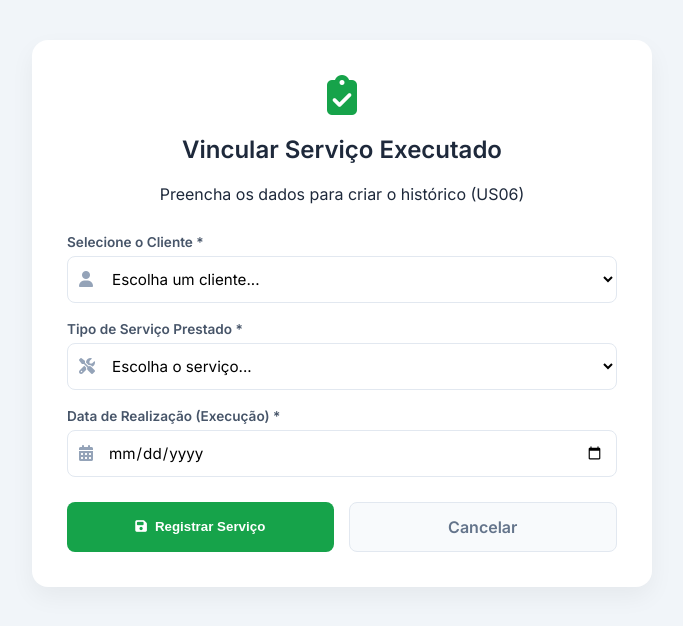
After one commit to FabricioGMV/Sistema-de-Gest-o-CRM, a Flask app: page /servicos/novo in a window 1280 px wide. The commit adds this page. Shown: the top 626 px of the page, without its empty margins (298-981 px from the left). Run offline with Flask 3, Linux system fonts and the light colour scheme.

Commit message:
concluindo US06 com calculo de vencimento e historico de servicos

```diff
--- a/app.py
+++ b/app.py
@@ -7,7 +7,12 @@ app = Flask(__name__)
 app.secret_key = "chave_mestra"
 
 # 1. Configuração de conexão com o SQL Server
-app.config['SQLALCHEMY_DATABASE_URI'] = r'mssql+pyodbc://.\SQLEXPRESS/crm_faculdade?driver=ODBC+Driver+17+for+SQL+Server&trusted_connection=yes&Encrypt=no&TrustServerCertificate=yes'
+# Comente (coloque um # na frente) ou apague a linha do SQL Server:
+# app.config['SQLALCHEMY_DATABASE_URI'] = r'mssql+pyodbc://.\SQLEXPRESS/crm_faculdade...'
+
+# E adicione esta linha nova do SQLite:
+app.config['SQLALCHEMY_DATABASE_URI'] = 'sqlite:///banco_crm.db'
+
 app.config['SQLALCHEMY_TRACK_MODIFICATIONS'] = False
 
 # 2. Configuração de conexão com o MySQL
--- /dev/null
+++ b/templates/form_servico.html
@@ -0,0 +1,88 @@
+<!DOCTYPE html>
+<html lang="pt-br">
+<head>
+    <meta charset="UTF-8">
+    <meta name="viewport" content="width=device-width, initial-scale=1.0">
+    <title>CRM | Vincular Serviço</title>
+    <link href="https://fonts.googleapis.com/css2?family=Inter:wght@400;600&display=swap" rel="stylesheet">
+    <link rel="stylesheet" href="https://cdnjs.cloudflare.com/ajax/libs/font-awesome/6.4.0/css/all.min.css">
+    <style>
+        :root { --primary: #16a34a; --bg: #f1f5f9; --text: #1e293b; --border: #e2e8f0; }
+        body { font-family: 'Inter', sans-serif; background-color: var(--bg); color: var(--text); display: flex; justify-content: center; padding: 40px 20px; margin: 0; }
+        .card { background: white; width: 100%; max-width: 550px; padding: 35px; border-radius: 16px; box-shadow: 0 10px 25px rgba(0,0,0,0.05); }
+        .header { text-align: center; margin-bottom: 30px; }
+        .header i { font-size: 2.5rem; color: var(--primary); }
+        .form-group { margin-bottom: 18px; display: flex; flex-direction: column; }
+        label { font-weight: 600; font-size: 0.85rem; margin-bottom: 6px; color: #475569; }
+        .input-box { position: relative; display: flex; align-items: center; }
+        .input-box i { position: absolute; left: 12px; color: #94a3b8; }
+        input, select { width: 100%; padding: 12px 12px 12px 40px; border: 1.5px solid var(--border); border-radius: 8px; font-size: 0.95rem; outline: none; transition: 0.3s; box-sizing: border-box; font-family: inherit; background-color: white; }
+        input:focus, select:focus { border-color: var(--primary); box-shadow: 0 0 0 4px rgba(22, 163, 74, 0.1); }
+        .btn-group { display: flex; gap: 15px; margin-top: 25px; }
+        .btn { flex: 1; padding: 14px; border-radius: 8px; border: none; font-weight: 600; cursor: pointer; text-decoration: none; text-align: center; display: flex; align-items: center; justify-content: center; gap: 8px; }
+        .btn-save { background: var(--primary); color: white; }
+        .btn-cancel { background: #f8fafc; color: #64748b; border: 1.5px solid var(--border); }
+        .flash-error { background: #fee2e2; color: #991b1b; padding: 12px 16px; border-radius: 8px; margin-bottom: 16px; }
+    </style>
+</head>
+<body>
+
+<div class="card">
+    <div class="header">
+        <i class="fas fa-clipboard-check"></i>
+        <h2>Vincular Serviço Executado</h2>
+        <p>Preencha os dados para criar o histórico (US06)</p>
+    </div>
+
+    {% with messages = get_flashed_messages(with_categories=true) %}
+        {% for category, message in messages %}
+            <div class="flash-{{ category }}">{{ message }}</div>
+        {% endfor %}
+    {% endwith %}
+
+    <form method="POST">
+        <div class="form-group">
+            <label>Selecione o Cliente *</label>
+            <div class="input-box">
+                <i class="fas fa-user"></i>
+                <select name="cliente_id" required>
+                    <option value="" disabled selected>Escolha um cliente...</option>
+                    {% for cliente in clientes %}
+                        <option value="{{ cliente.id }}">{{ cliente.nome }} (CPF: {{ cliente.cpf }})</option>
+                    {% endfor %}
+                </select>
+            </div>
+        </div>
+
+        <div class="form-group">
+            <label>Tipo de Serviço Prestado *</label>
+            <div class="input-box">
+                <i class="fas fa-screwdriver-wrench"></i>
+                <select name="tipo_servico_id" required>
+                    <option value="" disabled selected>Escolha o serviço...</option>
+                    {% for tipo in tipos %}
+                        <option value="{{ tipo.id }}">{{ tipo.nome }} (Validade: {{ tipo.prazo_dias }} dias)</option>
+                    {% endfor %}
+                </select>
+            </div>
+        </div>
+
+        <div class="form-group">
+            <label>Data de Realização (Execução) *</label>
+            <div class="input-box">
+                <i class="fas fa-calendar-alt"></i>
+                <input type="date" name="data_execucao" required>
+            </div>
+        </div>
+
+        <div class="btn-group">
+            <button type="submit" class="btn btn-save">
+                <i class="fas fa-save"></i> Registrar Serviço
+            </button>
+            <a href="{{ url_for('cliente.listar_clientes') }}" class="btn btn-cancel">Cancelar</a>
+        </div>
+    </form>
+</div>
+
+</body>
+</html>
```
Also changed, not shown: templates/editar_cliente.html (+48 -3 lines), templates/index.html (+7 -1 lines).
